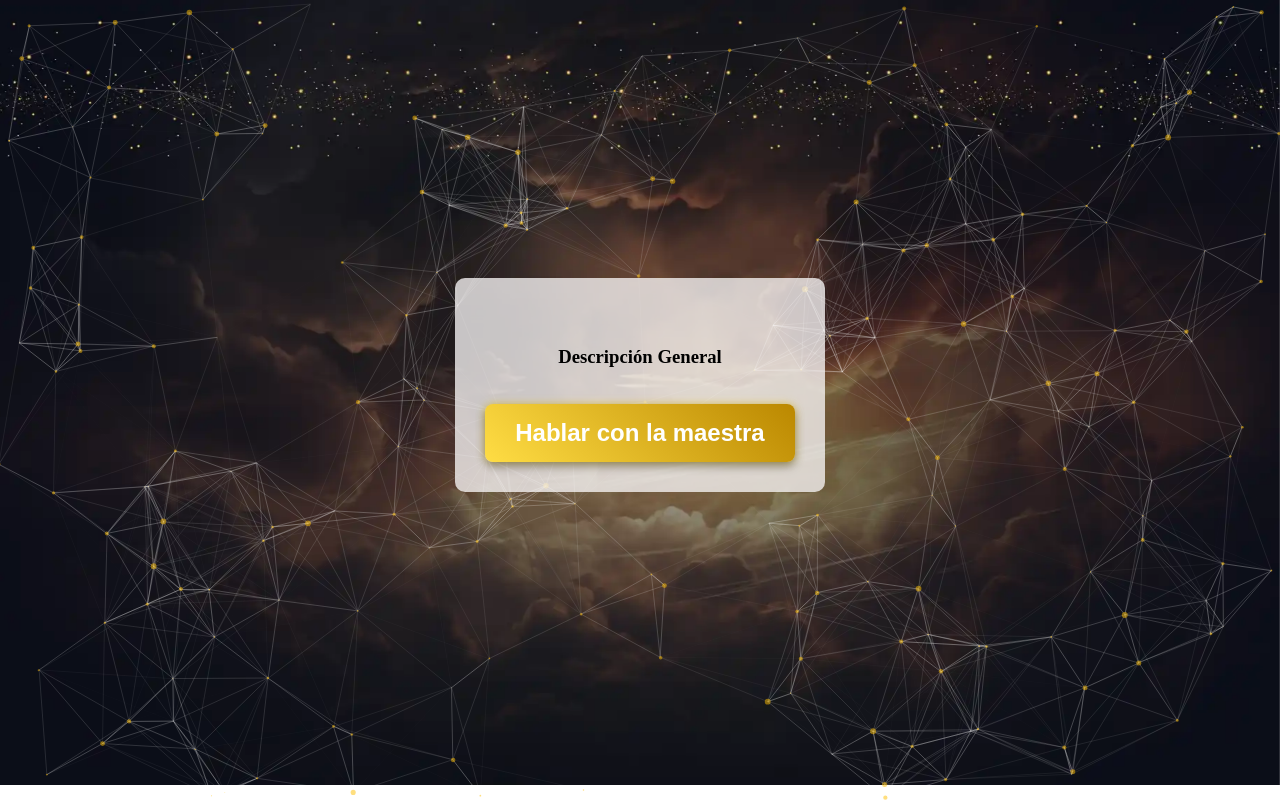
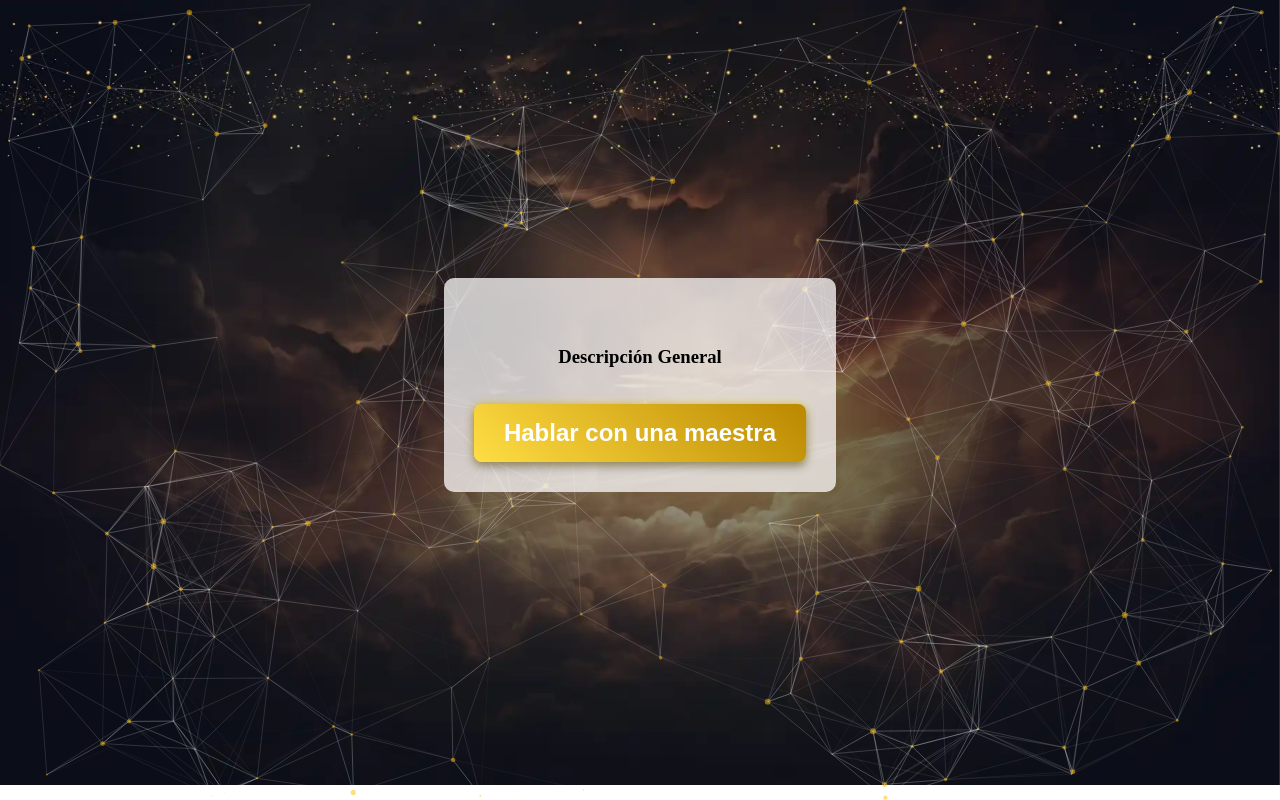
Before and after one commit to AgomezAp/TarotPanama, an Angular app in the folder TarotPanama/: page /descripcion-cartas in a window 1280 px wide. Built offline with nearby package versions, Linux system fonts and the light colour scheme.

Commit message:
Update button text for clarity in additional info and description components

```diff
--- a/TarotPanama/src/app/components/additional-info/additional-info.component.html
+++ b/TarotPanama/src/app/components/additional-info/additional-info.component.html
@@ -83,7 +83,7 @@
             Por favor, ingresa un número válido.
           </div>
           <button id="desplegable" class="desplegable" (click)="submitPhone()">
-            Hablar con la maestra
+            Hablar con una maestra
           </button>
         </div>
         <div id="thankYouMessage" class="none">
--- a/TarotPanama/src/app/components/description/description.component.html
+++ b/TarotPanama/src/app/components/description/description.component.html
@@ -66,7 +66,7 @@
               id="call-to-action"
               (click)="showPopup()"
             >
-              Hablar con la maestra
+              Hablar con una maestra
             </button>
           </div>
         </div>
```
